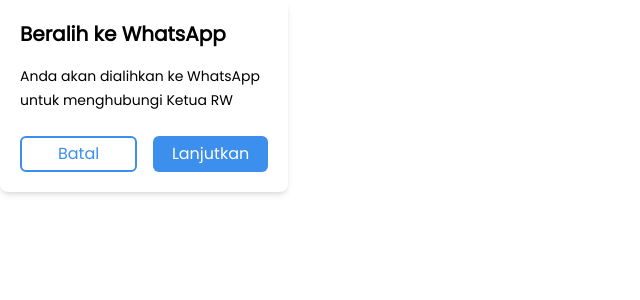
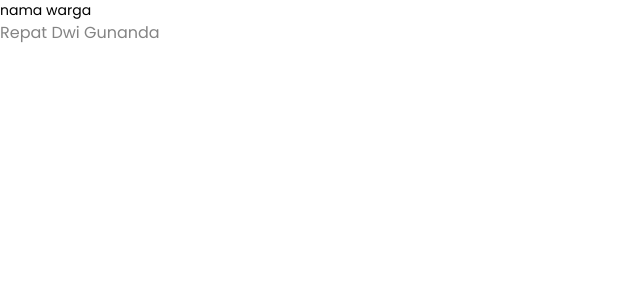
Before and after one commit to mutaqinmi/cgm-app-api, a Next.js app: page / in a window 1280 px wide. Shown: the top 300 px of the page, without its empty margins (0-640 px from the left). Built offline with nearby package versions, Linux system fonts and the light colour scheme.

Commit message:
non editable field

```diff
--- a/src/app/test.tsx
+++ b/src/app/test.tsx
@@ -1,6 +1,6 @@
-import AlertPopup from "@/components/alert-popup";
+import NonEditedField from "@/components/non-edited-field";
 
 export default function Test(){
     // Simpan component disini
-    return <AlertPopup/>
+    return <NonEditedField/>
 }
--- /dev/null
+++ b/src/components/non-edited-field.tsx
@@ -0,0 +1,6 @@
+export default function NonEditedField(){
+    return <div className="flex flex-col">
+        <p className="font-medium text-[14px] text-black">nama warga</p>
+        <p className="font-medium text-[16px] text-[#848484]">Repat Dwi Gunanda</p>
+    </div>
+}
```
Also changed, not shown: 1 other file (tests, documents, lock files or other folders).
